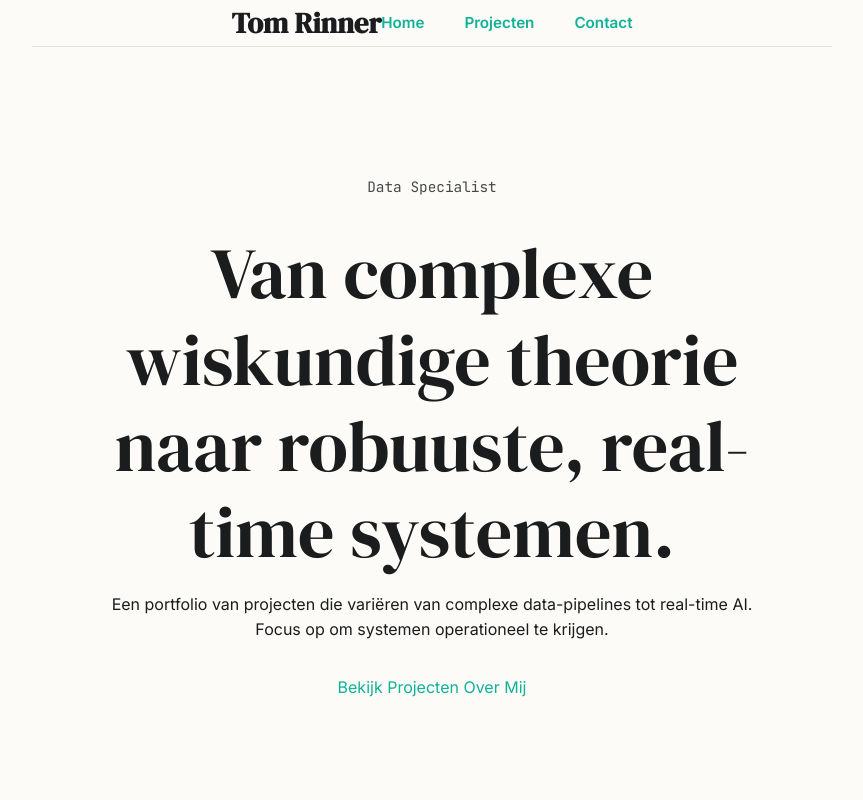
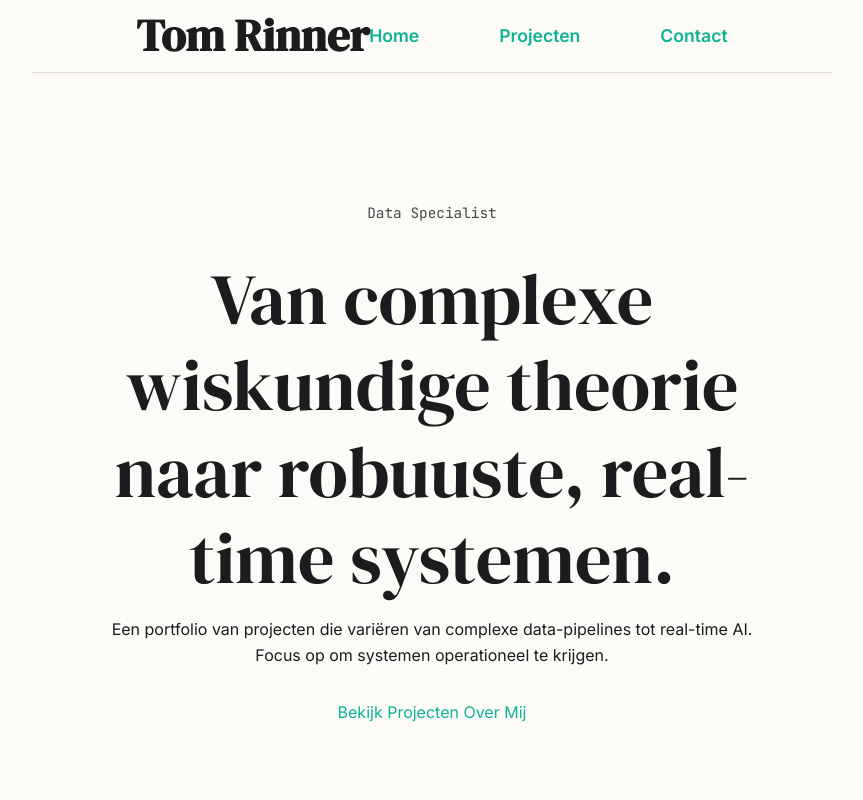
Before and after one commit to Tom-Rin/portofolio, a plain HTML site: page main/index.html in a window 1280 px wide. Shown: the top 800 px of the page, without its empty margins (208-1071 px from the left). Drawn offline with Linux system fonts and the light colour scheme.

Commit message:
fix rendering bug

```diff
--- a/css/style.css
+++ b/css/style.css
@@ -87,7 +87,7 @@ a:hover {
 }
 
 header {
-    padding: 1.5rem 0;
+    padding: 3rem 0;
     border-bottom: 1px solid var(--color-line);
     display: flex;
     justify-content: center;
@@ -96,7 +96,6 @@ header {
 
 .main-nav {
     width: 100%;
-    max-width: 100%;
 }
 
 .nav-container {
@@ -104,13 +103,13 @@ header {
     justify-content: space-between;
     align-items: center;
     width: 100%;
-    max-width: 100%;
-    padding: 0 2rem;
+    max-width: 1400px;
+    padding: 0 3rem;
 }
 
 .nav-brand {
     font-family: var(--font-display);
-    font-size: 1.8rem;
+    font-size: 2.8rem; /* Nog iets groter */
     font-weight: 700;
 }
 
@@ -122,22 +121,23 @@ header {
 .nav-links {
     display: flex;
     list-style: none;
-    gap: 2.5rem;
+    gap: 5rem; /* Maximale ruimte voor een "verdeeld" effect */
 }
 
 .nav-links a {
-    font-size: 0.95rem;
+    font-size: 1.1rem;
     font-weight: 600;
+    padding: 0.5rem 0;
 }
 
 @media (max-width: 768px) {
     .nav-container {
         flex-direction: column;
-        gap: 1.5rem;
+        gap: 2rem;
         padding: 1rem;
     }
     .nav-links {
-        gap: 1.2rem;
+        gap: 1.5rem;
     }
 }
 
--- a/js/main.js
+++ b/js/main.js
@@ -16,6 +16,7 @@ document.addEventListener('DOMContentLoaded', async () => {
     const id = params.get('id');
 
     // Check if we are on a project view page and have a valid ID
+        // Check if we are on a project view page and have a valid ID
     if (id && window.projectRegistry[id]) {
         try {
             const projectData = await Utils.fetchJson(`data/${window.projectRegistry[id].dataFile}`);
@@ -24,4 +25,5 @@ document.addEventListener('DOMContentLoaded', async () => {
             console.error(`Failed to render project ${id}:`, err);
         }
     }
+
 });
--- a/main/index.html
+++ b/main/index.html
@@ -36,7 +36,7 @@
                     <span class="category">Data Science</span>
                     <h3>Optimalisatie van Active Inference voor Roboten</h3>
                     <p>Het omzetten van een traag, onvoorspelbaar zoekproces naar een directe, wiskundig gegarandeerde berekening (one-step convergence).</p>
-                    <a href="../projects/view.html?id=thesis_Data_science_ai">Bekijk project &rarr;</a>
+                    <a href="../projects/view.html?id=thesis_Data_science">Bekijk project &rarr;</a>
                 </div>
                 <div class="project-card">
                     <span class="category">Data Engineering</span>
```
Also changed, not shown: projects/view.html (+1 -0 lines).
